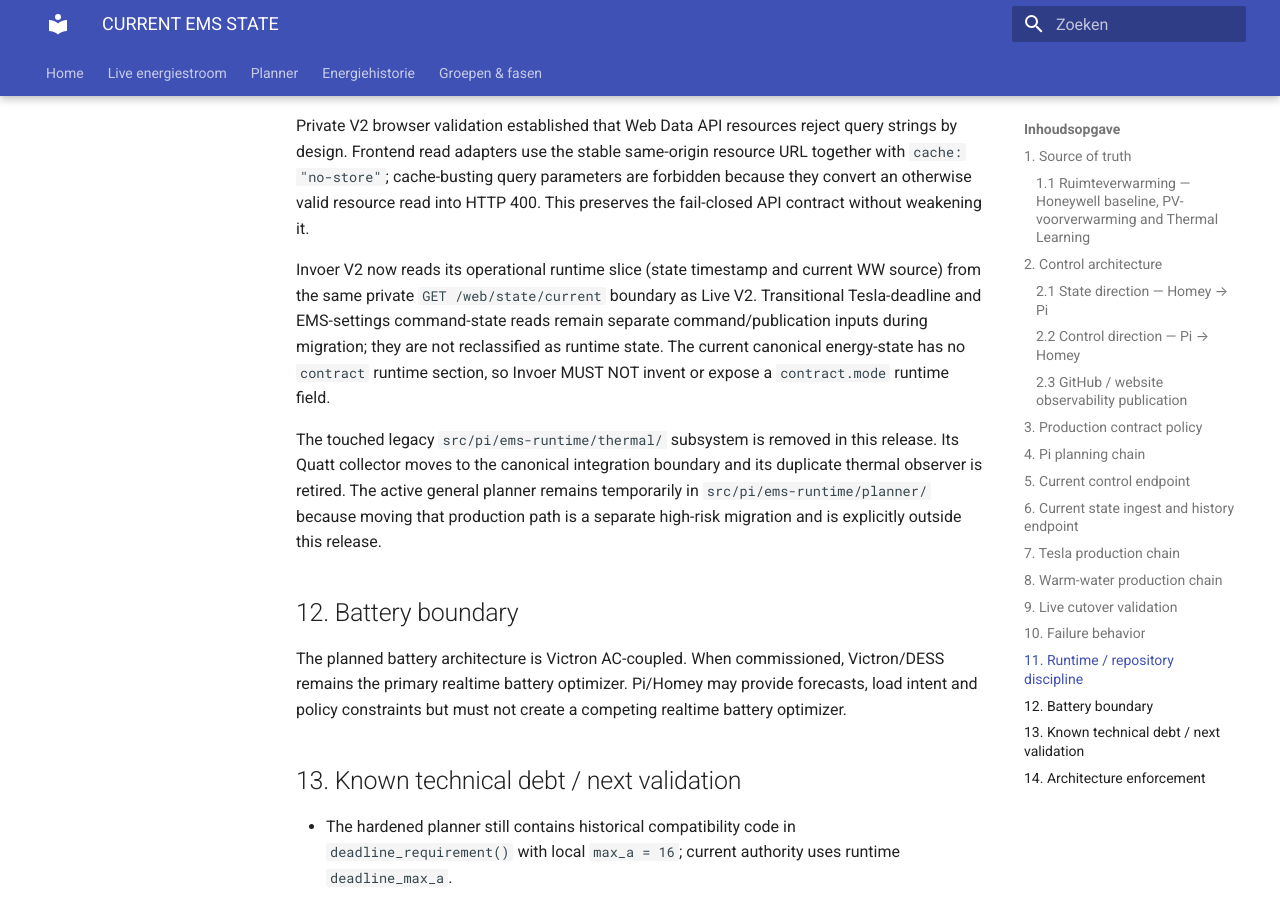
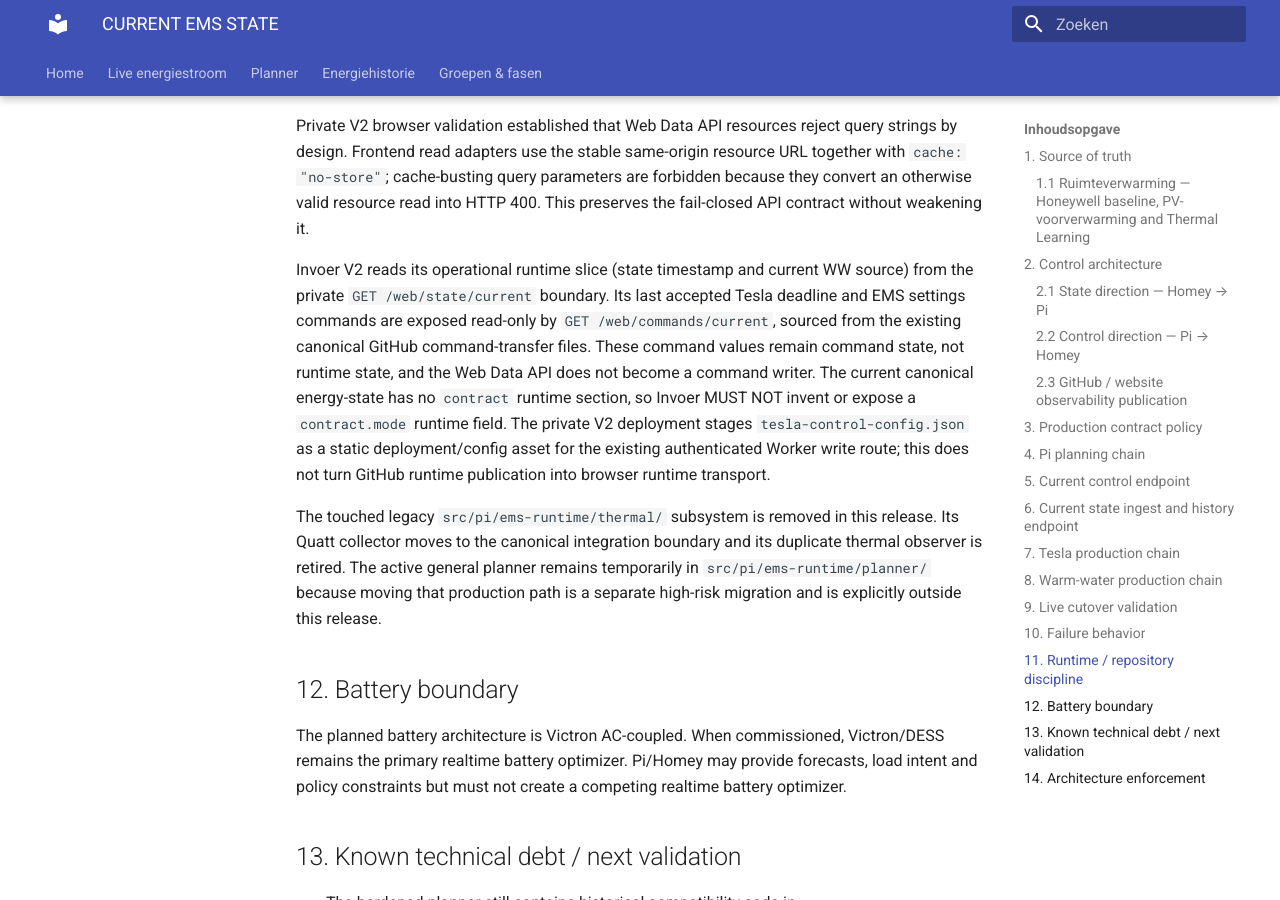
Before and after one commit to OnsKasteeltje/homey-energy-manual, an MkDocs documentation site: the page built from docs/architecture/CURRENT-EMS-STATE.md, in a window 1280 px wide and 900 px high, scrolled down 9223 px. Built offline with MkDocs 1.6.1 and Material for MkDocs 9.7.7, drawn with Linux system fonts in a browser that asks for light colours.

Commit message:
architecture: define private Invoer command read boundary

```diff
--- a/docs/architecture/CURRENT-EMS-STATE.md
+++ b/docs/architecture/CURRENT-EMS-STATE.md
@@ -209,7 +209,7 @@ Live V2 runtime-data migration is now repository-defined through `GET /web/state
 
 Private V2 browser validation established that Web Data API resources reject query strings by design. Frontend read adapters use the stable same-origin resource URL together with `cache: "no-store"`; cache-busting query parameters are forbidden because they convert an otherwise valid resource read into HTTP 400. This preserves the fail-closed API contract without weakening it.
 
-Invoer V2 now reads its operational runtime slice (state timestamp and current WW source) from the same private `GET /web/state/current` boundary as Live V2. Transitional Tesla-deadline and EMS-settings command-state reads remain separate command/publication inputs during migration; they are not reclassified as runtime state. The current canonical energy-state has no `contract` runtime section, so Invoer MUST NOT invent or expose a `contract.mode` runtime field.
+Invoer V2 reads its operational runtime slice (state timestamp and current WW source) from the private `GET /web/state/current` boundary. Its last accepted Tesla deadline and EMS settings commands are exposed read-only by `GET /web/commands/current`, sourced from the existing canonical GitHub command-transfer files. These command values remain command state, not runtime state, and the Web Data API does not become a command writer. The current canonical energy-state has no `contract` runtime section, so Invoer MUST NOT invent or expose a `contract.mode` runtime field. The private V2 deployment stages `tesla-control-config.json` as a static deployment/config asset for the existing authenticated Worker write route; this does not turn GitHub runtime publication into browser runtime transport.
 
 The touched legacy `src/pi/ems-runtime/thermal/` subsystem is removed in this release. Its Quatt collector moves to the canonical integration boundary and its duplicate thermal observer is retired. The active general planner remains temporarily in `src/pi/ems-runtime/planner/` because moving that production path is a separate high-risk migration and is explicitly outside this release.
 
```
